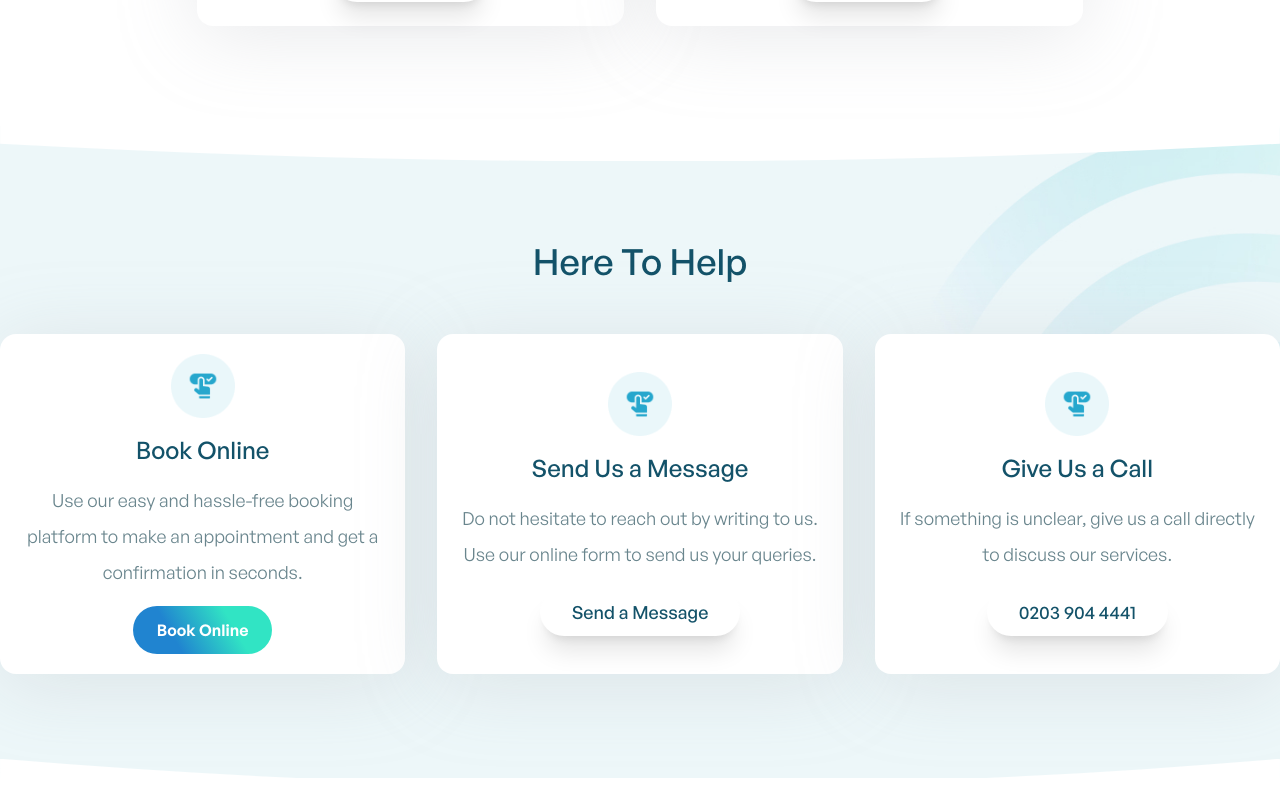
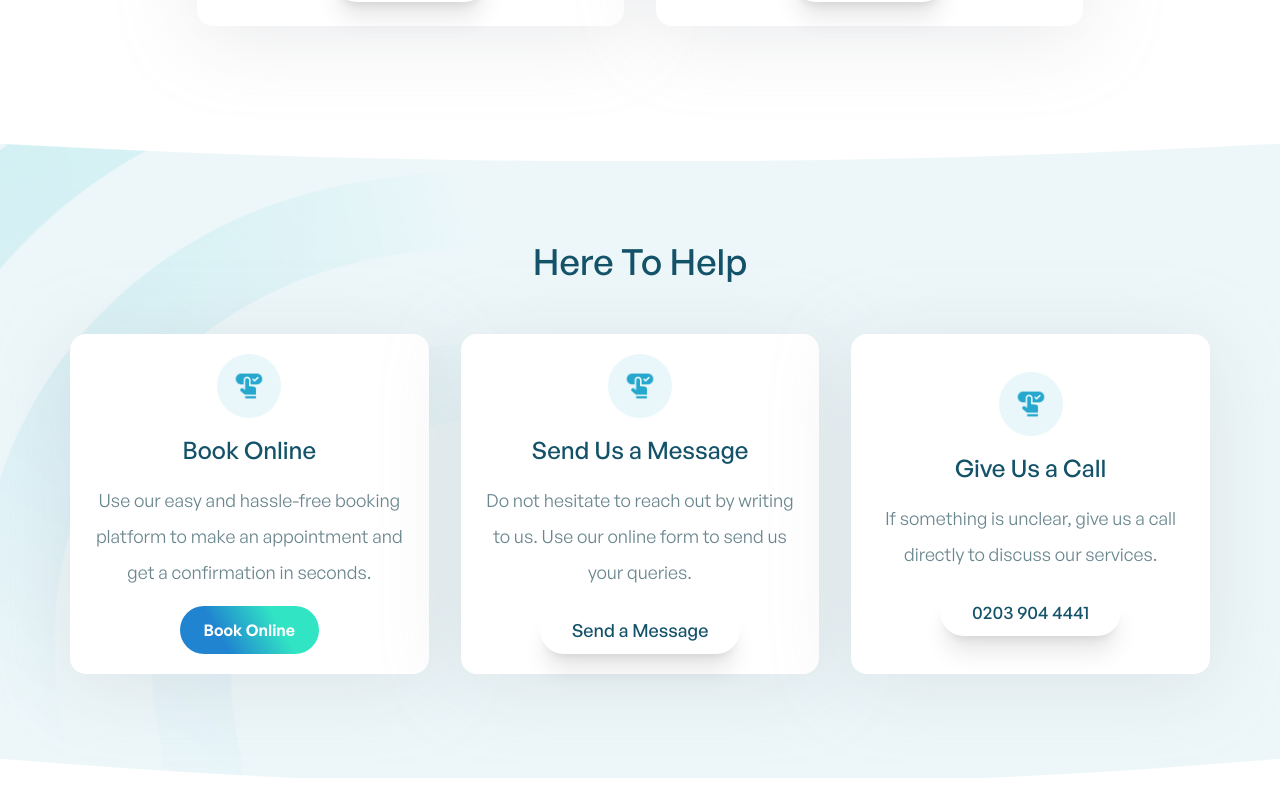
Before and after one commit to eYinka/harley-st, a Next.js app: page / in a window 1280 px wide. Shown: the part 6162-6960 px from the top of the page. Built offline with nearby package versions, Linux system fonts and the light colour scheme.

Commit message:
chore: adjust contact banner and here to help section

```diff
--- a/src/components/core/ContactBanner.tsx
+++ b/src/components/core/ContactBanner.tsx
@@ -9,8 +9,8 @@ export default function ContactBanner() {
 	return (
 		<section className="relative">
 			<TopCurve />
-			<div className="bg-[url('/images/banner-section-bg.webp')] bg-cover bg-no-repeat bg-right relative py-16">
-				<div className="container mx-auto py-10">
+			<div className="bg-[url('/images/463bfd86-harley-street-ultrasound-team-are-here-to-help-bg.png')] bg-cover bg-no-repeat bg-right relative py-16">
+				<div className="container max-w-[1140px] mx-auto py-10">
 					<GradientTitle
 						subtitle="Here To Help"
 						subtitleClassNames="text-3xl lg:text-4xl lg:leading-16 text-center"
```
Also changed, not shown: public/images/463bfd86-harley-street-ultrasound-team-are-here-to-help-bg.png (added).
